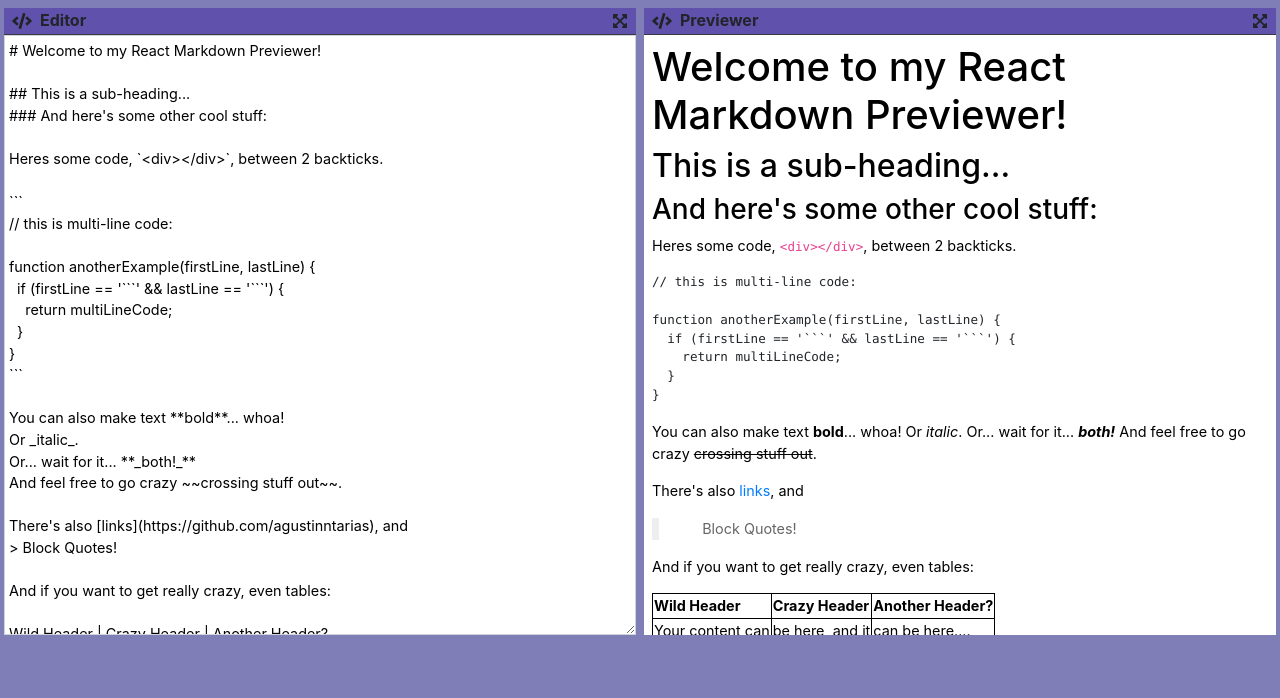
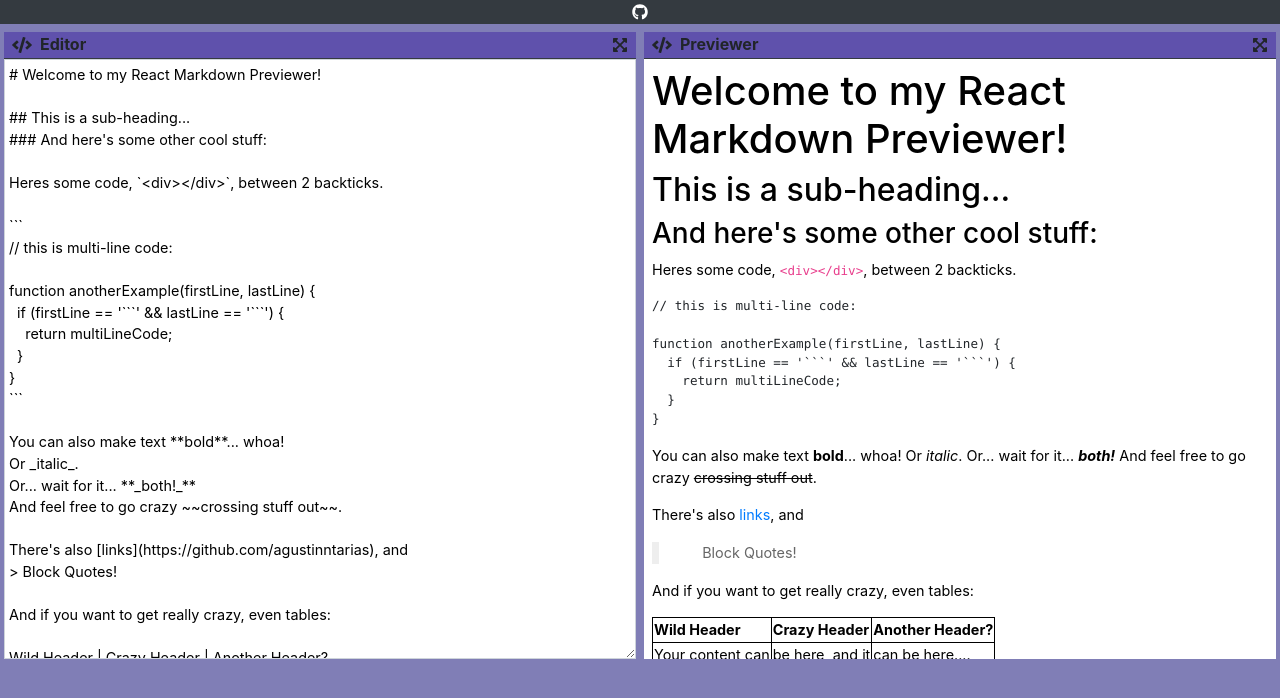
Before and after one commit to agustin-arias/simple-react-md-preview, a React (Create React App) app: page / in a window 1280 px wide. Shown: the top 698 px of the page. Built offline with nearby package versions, Linux system fonts and the light colour scheme.

Commit message:
Added github link

```diff
--- a/package.json
+++ b/package.json
@@ -3,7 +3,8 @@
   "version": "0.1.0",
   "private": true,
   "dependencies": {
-    "@fortawesome/fontawesome-svg-core": "^1.2.32",
+    "@fortawesome/fontawesome-svg-core": "^1.2.34",
+    "@fortawesome/free-brands-svg-icons": "^5.15.2",
     "@fortawesome/free-solid-svg-icons": "^5.15.1",
     "@fortawesome/react-fontawesome": "^0.1.14",
     "@testing-library/jest-dom": "^5.11.4",
--- a/src/App.tsx
+++ b/src/App.tsx
@@ -2,6 +2,7 @@
 import { Editor } from "./components/Editor";
 import { Previewer } from "./components/Previewer";
 import { initialText } from "./initialText";
+import { LinkToPage } from "./LinkToPage";
 
 function App() {
   const [code, setCode] = useState(initialText);
@@ -9,6 +10,9 @@
   const [hidePreviewer, setHidePreviewer] = useState(false);
 
   return (
+    <>
+      <LinkToPage url="https://github.com/agustinntarias/simple-react-md-preview" />
+
       <div className="d-md-flex">
         <Editor
           code={code}
@@ -32,6 +36,7 @@
           }}
         />
       </div>
+    </>
   );
 }
 
--- /dev/null
+++ b/src/LinkToPage.tsx
@@ -0,0 +1,19 @@
+import { faGithub } from "@fortawesome/free-brands-svg-icons";
+import { FontAwesomeIcon } from "@fortawesome/react-fontawesome";
+import React from "react";
+
+interface LinkToPageProps {
+  url: string;
+}
+
+export const LinkToPage: React.FC<LinkToPageProps> = ({ url }) => {
+  return (
+    <div id="footer" className="containter-fluid bg-dark">
+      <a href={url}>
+        <div className="d-flex justify-content-center p-1 text-white">
+          <FontAwesomeIcon icon={faGithub} />
+        </div>
+      </a>
+    </div>
+  );
+};
--- a/src/components/Window.css
+++ b/src/components/Window.css
@@ -1,15 +1,3 @@
-@media only screen and (min-width: 586px) {
-  .fixed-width-editor {
-    width: 538px;
-  }
-}
-
-@media only screen and (min-width: 768px) {
-  .fixed-width-previewer {
-    width: 718px;
-  }
-}
-
 .btn:hover {
   color: #77dd18 !important;
   text-decoration: none;
--- a/src/components/Window.tsx
+++ b/src/components/Window.tsx
@@ -27,7 +27,7 @@
   }
   return (
     <div
-      className={`${hideOther ? "col-md-12" : "col-md-6"} px-1 pt-2`}
+      className={`${hideOther ? "col-md-12" : "col-md-6"} px-1 pt-2 animate-width`}
       key={`window-${name}`}
     >
       <form>
```
Also changed, not shown: 2 other files (tests, documents, lock files or other folders). Lines whose indentation alone changed are shown as unchanged.
